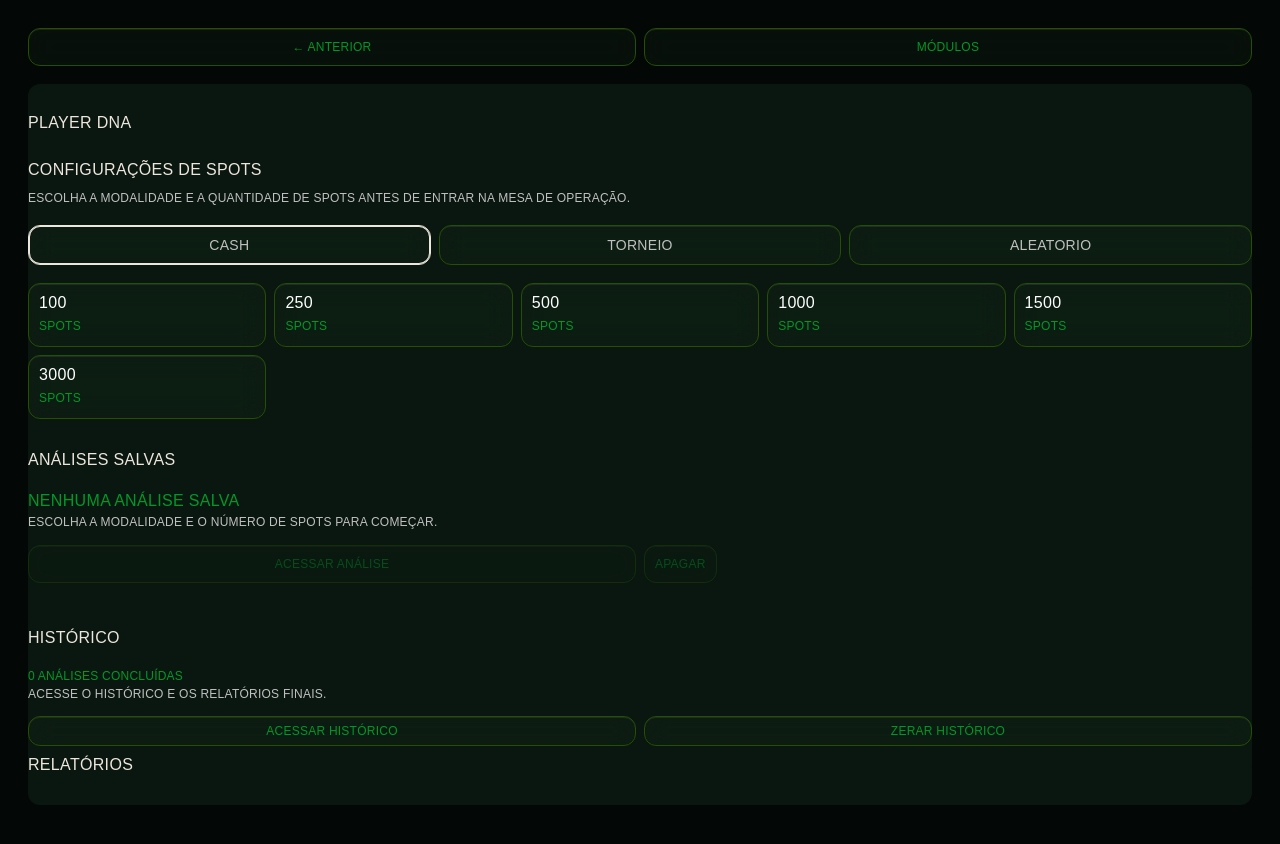
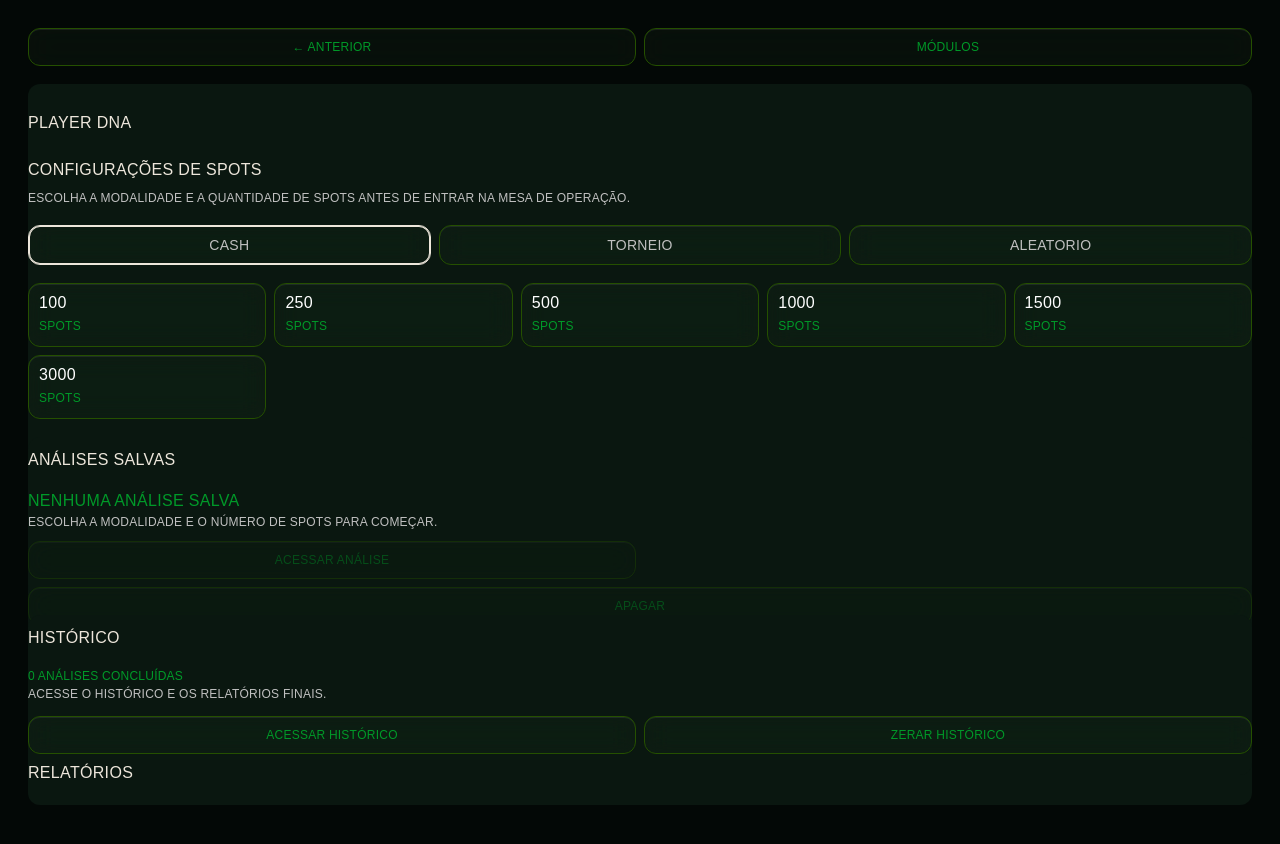
Before and after one commit to SkyareCom/gemeo.stackup.holdem-heroes, a Next.js app: page /player-dna in a window 1280 px wide. Shown: the top 844 px of the page. Built offline with nearby package versions, Linux system fonts and the light colour scheme; a web font is replaced by a local one.

Commit message:
style: standardize button width and height

```diff
--- a/app/button-standard.css
+++ b/app/button-standard.css
@@ -1,6 +1,6 @@
 /*
  * PADRÃO GLOBAL DE BOTÕES
- * REFERÊNCIA VISUAL: ANTERIOR / MÓDULOS.
+ * REFERÊNCIA VISUAL E DIMENSIONAL: ANTERIOR / MÓDULOS.
  * EXCEÇÕES CONGELADAS POR REGRA DE PRODUTO:
  * - PLAYER DNA: CASH / TORNEIO / ALEATÓRIO
  * - PLAYER DNA: BOTÕES DE SPOTS
@@ -12,8 +12,13 @@ html body a.module-back {
   display:inline-flex!important;
   align-items:center!important;
   justify-content:center!important;
-  min-height:34px!important;
-  padding:7px 10px!important;
+  width:100%!important;
+  min-width:0!important;
+  height:38px!important;
+  min-height:38px!important;
+  max-height:38px!important;
+  padding:0 10px!important;
+  box-sizing:border-box!important;
   border:1px solid #255000!important;
   border-radius:12px!important;
   background-color:rgba(0,100,20,.07)!important;
@@ -22,7 +27,7 @@ html body a.module-back {
   -webkit-text-fill-color:#009929!important;
   font-size:12px!important;
   font-weight:400!important;
-  line-height:1.2!important;
+  line-height:1!important;
   text-align:center!important;
   text-decoration:none!important;
   box-shadow:none!important;
@@ -56,5 +61,5 @@ html body .player-dna-page .mode-choices > label,
 html body .player-dna-page .depth-choices > button,
 html body .player-dna-page .training-session [class*="actions"] button,
 html body .player-dna-page [class*="sizingActions"] button {
-  /* INTENCIONALMENTE SEM NOVAS PROPRIEDADES: PRESERVA O VISUAL EXISTENTE. */
+  /* INTENCIONALMENTE SEM NOVAS PROPRIEDADES: PRESERVA O VISUAL E AS DIMENSÕES EXISTENTES. */
 }
```
